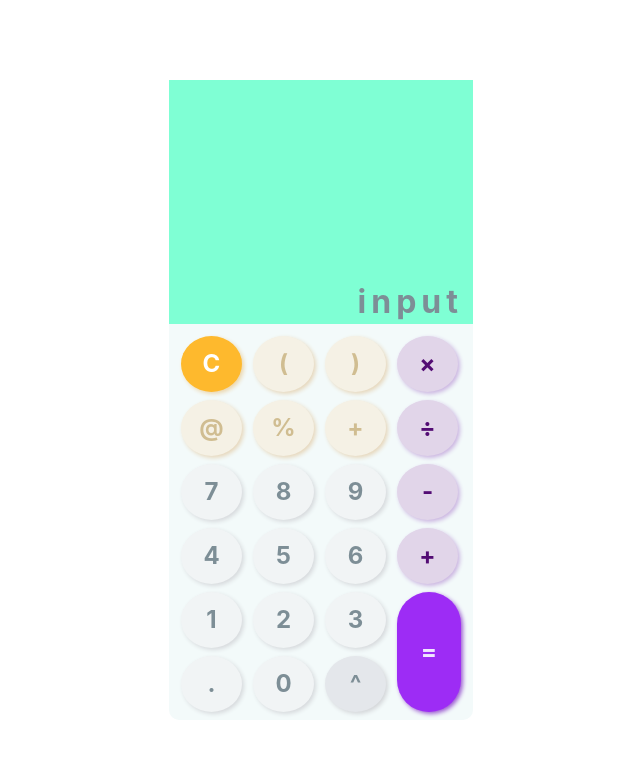
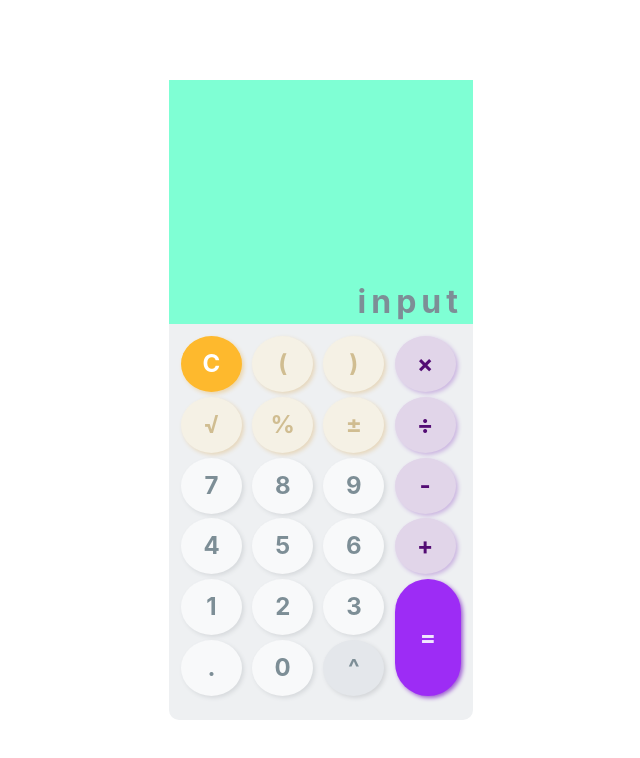
Before and after one commit to sarakaveh2018/my-calculator, a React (Vite) app: page / in a window 1280 px wide. Shown: the top 758 px of the page, without its empty margins (319-959 px from the left). Built offline with nearby package versions, Linux system fonts and the light colour scheme.

Commit message:
styling calculator module

```diff
--- a/src/calculator/calculator.module.scss
+++ b/src/calculator/calculator.module.scss
@@ -9,10 +9,10 @@ body {
     width: 19rem;
     height: 40rem;
     border-radius: 10px;
-    background-color: rgb(243, 250, 250);
+    background-color: #eef0f2;
 }
 
-.input {
+.screen {
     height: 35%;
     background-color: aquamarine;
     font-size: 2rem;
@@ -25,11 +25,11 @@ body {
     padding: 10px;
 }
 
-.buttons {
+.buttonBox {
     display: grid;
     grid-template-columns: repeat(4, 1fr);
     grid-template-rows: repeat(6, 1fr);
-    gap: 0.5rem;
+    gap: 0.3rem;
     padding: 0.75rem;
     grid-template-areas:
         'clear openParenthesis closeParenthesis multiple'
@@ -40,7 +40,7 @@ body {
         'dot zero back equal';
 }
 
-.buttons .button {
+.buttonBox .button {
     display: grid;
     place-items: center;
     padding: 0.5rem;
@@ -199,7 +199,7 @@ body {
 }
 
 .white {
-    background-color: #f1f4f5;
+    background-color: #f8f9fa;
     box-shadow: 2px 2px 4px #d6d9dc;
 }
 
--- a/src/calculator/calculator.tsx
+++ b/src/calculator/calculator.tsx
@@ -4,17 +4,17 @@ export const Calculator = () => {
     return (
         <div className={css.container}>
 
-            <div className={css.input}>
+            <div className={css.screen}>
                 input
             </div>
-            <div className={css.buttons}>
+            <div className={css.buttonBox}>
                 <div className={`${css.button} ${css.clear} ${css.orange}`}>C</div>
                 <div className={`${css.button} ${css.openParenthesis} ${css.lightOrange}`}>(</div>
                 <div className={`${css.button} ${css.closeParenthesis} ${css.lightOrange}`}>)</div>
                 <div className={`${css.button} ${css.multiple} ${css.lightPurple}`}>&#215;</div>
-                <div className={`${css.button} ${css.radical} ${css.lightOrange}`}>@</div>
+                <div className={`${css.button} ${css.radical} ${css.lightOrange}`}>&#8730;</div>
                 <div className={`${css.button} ${css.percent} ${css.lightOrange}`}>%</div>
-                <div className={`${css.button} ${css.plusMinus} ${css.lightOrange}`}>+</div>
+                <div className={`${css.button} ${css.plusMinus} ${css.lightOrange}`}>&#xb1;</div>
                 <div className={`${css.button} ${css.divide} ${css.lightPurple}`}>&#247;</div>
                 <div className={`${css.button} ${css.seven} ${css.white}`}>7</div>
                 <div className={`${css.button} ${css.eight} ${css.white}`}>8</div>
```
